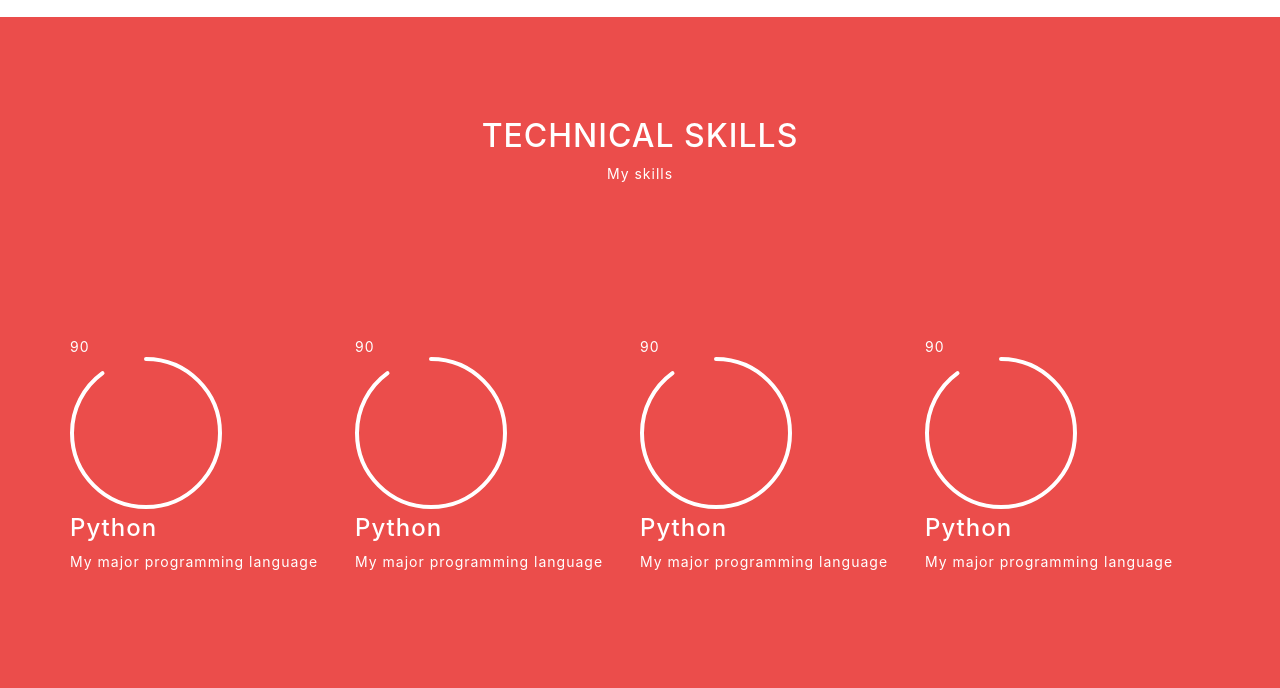
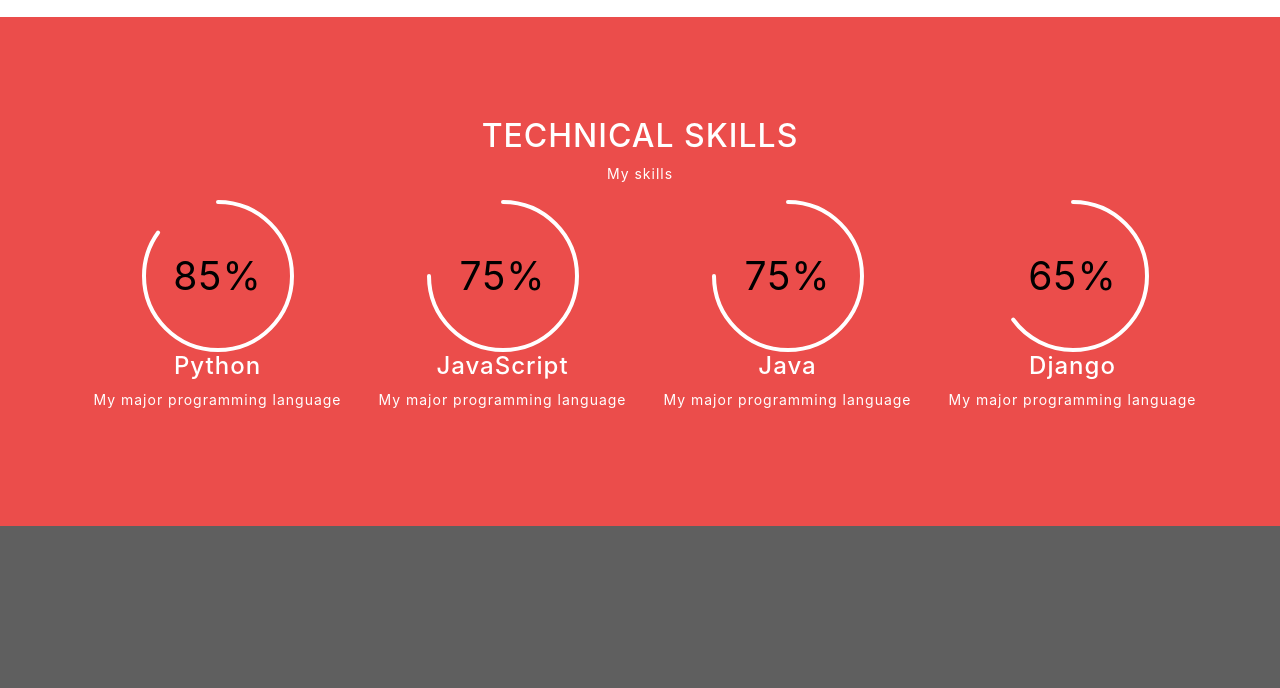
Before and after one commit to phoBowl/tdn, a PHP site: page / in a window 1280 px wide. Shown: the part 1428-2116 px from the top of the page. After the commit the page ends 1954 px from the top, so only its background shows below. Run offline with PHP 8.4, Linux system fonts and the light colour scheme.

Commit message:
styling pie charts

```diff
--- a/css/style.css
+++ b/css/style.css
@@ -72,3 +72,33 @@ body {
   background-color: #eb4d4b;
   color: #ffffff;
 }
+
+.skill {
+  text-align: center;
+  margin-left: 10px;
+}
+
+.chart {
+  position: relative;
+  width: 152px;
+  height: 152px;
+  display: inline-block;
+  text-align: center;
+}
+
+.chart canvas {
+  position: absolute;
+  left: 0;
+  top: 0;
+}
+
+.chart .percent {
+  color: #000000;
+  line-height: 152px;
+  display: inline-block;
+  font-size: 39px;
+}
+
+.chart .percent::after {
+  content: '%';
+}
--- a/index.html
+++ b/index.html
@@ -64,11 +64,38 @@
 
           <div class="owl-carousel owl-theme">
             <div class="skill">
-              <span class="chart" data-percent="90">
-                <span class="percent">90</span>
+              <span class="chart" data-percent="85">
+                <span class="percent">85</span>
                 <canvas height="152" width="152"></canvas>
               </span>
               <h4>Python</h4>
+              <p>My major programming language</p>
+            </div>
+
+            <div class="skill">
+              <span class="chart" data-percent="75">
+                <span class="percent">75</span>
+                <canvas height="152" width="152"></canvas>
+              </span>
+              <h4>JavaScript</h4>
+              <p>My major programming language</p>
+            </div>
+
+            <div class="skill">
+              <span class="chart" data-percent="75">
+                <span class="percent">75</span>
+                <canvas height="152" width="152"></canvas>
+              </span>
+              <h4>Java</h4>
+              <p>My major programming language</p>
+            </div>
+
+            <div class="skill">
+              <span class="chart" data-percent="65">
+                <span class="percent">65</span>
+                <canvas height="152" width="152"></canvas>
+              </span>
+              <h4>Django</h4>
               <p>My major programming language</p>
             </div>
           </div>
```
